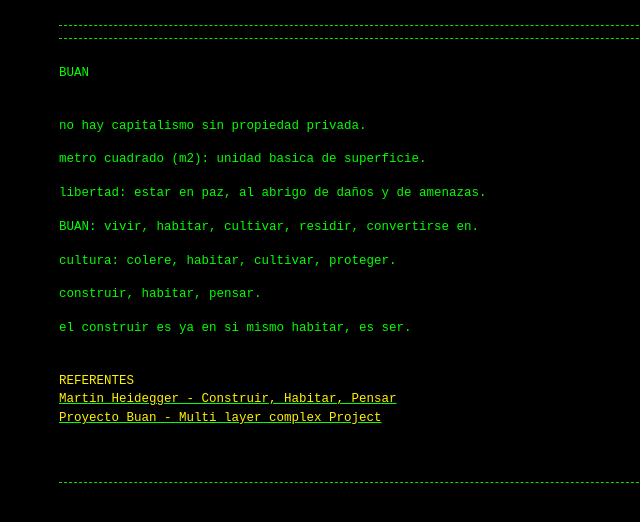
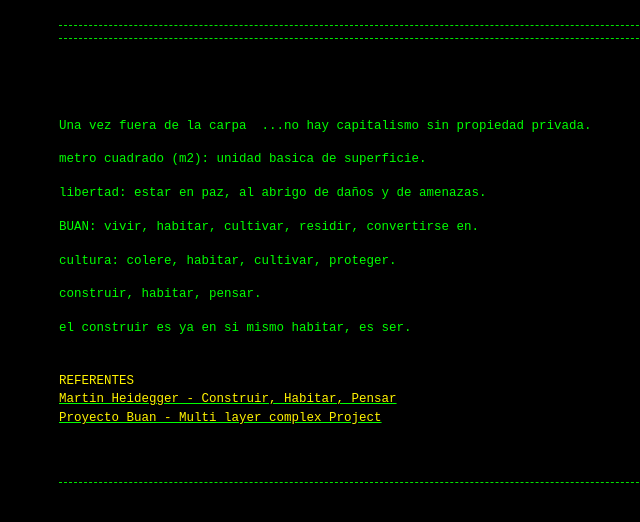
Before and after one commit to Guerrillaradio/y_si_no_estaba, a Jekyll site: the page built from index.md, in a window 1280 px wide. Shown: the top 522 px of the page, without its empty margins (281-921 px from the left). Built offline with Jekyll 4.4.1, drawn with Linux system fonts in a browser that asks for light colours; our own code applies the rules of GitHub Pages for plain Markdown files.

Commit message:
Update index.md

```diff
--- a/index.md
+++ b/index.md
@@ -1,7 +1,7 @@
 
-<p>BUAN
+<p>
 
-<p>no hay capitalismo sin propiedad privada.
+<p>Una vez fuera de la carpa  ...no hay capitalismo sin propiedad privada.
 <p>metro cuadrado (m2): unidad basica de superficie.
 <p>libertad: estar en paz, al abrigo de daños y de amenazas.
 <p>BUAN: vivir, habitar, cultivar, residir, convertirse en.
```
